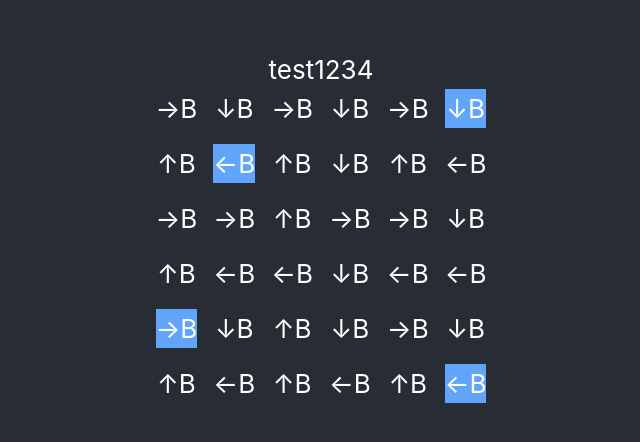
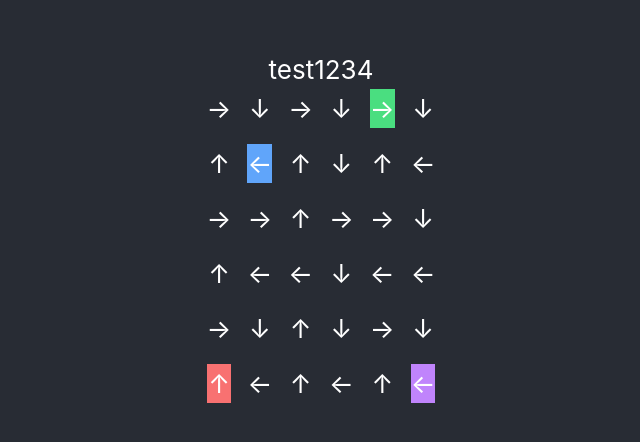
Before and after one commit to mreishus/electro, a React (Create React App) app: page / in a window 1280 px wide. Shown: the part 174-616 px from the top of the page, without its empty margins (319-959 px from the left). Built offline with nearby package versions, Linux system fonts and the light colour scheme.

Commit message:
More improvements

```diff
--- a/src/components/cell.js
+++ b/src/components/cell.js
@@ -15,14 +15,19 @@ class Cell extends React.Component {
     }
   }
   render() {
-    const { playNote, direction, freq, active } = this.props;
+    const { playNote, direction, freq, active, onClick, whichAgentMatches } =
+      this.props;
     const divClass = classNames({
-      "bg-blue-400": active,
+      "bg-blue-400": active && whichAgentMatches === 0,
+      "bg-green-400": active && whichAgentMatches === 1,
+      "bg-red-400": active && whichAgentMatches === 2,
+      "bg-purple-400": active && whichAgentMatches === 3,
+      "cursor-pointer": true,
     });
     return (
-      <div className={divClass}>
+      <div className={divClass} onClick={onClick}>
         {dirDisplay[direction]}
-        <button onClick={() => playNote(freq)}>B</button>
+        {/* <button onClick={() => playNote(freq)}>B</button> */}
       </div>
     );
   }
--- a/src/components/grid.js
+++ b/src/components/grid.js
@@ -1,9 +1,14 @@
 import React from "react";
-// import wavetable from "../wavetable/piano";
+import wavetable from "../wavetable/piano";
 import Cell from "./cell.js";
 import getFrequency from "../util/getFrequency";
 
 const aMinorPentatonic = [
+  "C3",
+  "D3",
+  "E3",
+  "G3",
+  "A3",
   "C4",
   "D4",
   "E4",
@@ -16,11 +21,31 @@ const aMinorPentatonic = [
   "A5",
   "C6",
 ];
+const aMinorOrCMajor = [
+  "C3",
+  "D3",
+  "E3",
+  "F3",
+  "G3",
+  "A3",
+  "B3",
+  "C4",
+  "D4",
+  "E4",
+  "F4",
+  "G4",
+  "A4",
+  "B4",
+  "C5",
+];
 const randomNote = () =>
   aMinorPentatonic[Math.floor(Math.random() * aMinorPentatonic.length)];
 
 const getNote = (x, y) => {
   let possibleNotes = aMinorPentatonic;
+  // possibleNotes = aMinorOrCMajor.reverse();
+  // // possibleNotes = aMinorPentatonic;
+  // possibleNotes = ["F#4", "A#4", "B4", "F#4"];
   let i = (x + y) % possibleNotes.length;
   return possibleNotes[i];
 };
@@ -44,7 +69,7 @@ class Grid extends React.Component {
     };
   }
 
-  componentWillMount() {
+  componentDidMount() {
     this.scheduleTick();
   }
 
@@ -92,44 +117,80 @@ class Grid extends React.Component {
 
   playNote = (freq) => {
     const { audioCtx } = this;
-    let osc = audioCtx.createOscillator();
-
-    let time = audioCtx.currentTime;
-
-    // console.log(wavetable);
-    // const wave = audioCtx.createPeriodicWave(wavetable.real, wavetable.imag);
-    // osc.setPeriodicWave(wave);
-
-    osc.type = "sawtooth";
-    osc.frequency.value = freq;
 
     // Add low pass filter
     const filter = audioCtx.createBiquadFilter();
     filter.type = "lowpass";
-    filter.frequency.value = 2500;
-    //filter.Q.value = 10;
+    filter.frequency.value = 8000;
+    filter.Q.value = 0;
 
     // Simple attack/release envelope
     // From https://developer.mozilla.org/en-US/docs/Web/API/Web_Audio_API/Advanced_techniques
-    let noteLength = 0.4;
-    let attackTime = 0.0001;
-    let releaseTime = 0.15;
+    let attackTime = 0.01;
+    let holdTime = 0.05;
+    let releaseTime = 0.5;
+    let time = audioCtx.currentTime;
 
     let sweepEnv = audioCtx.createGain();
     sweepEnv.gain.cancelScheduledValues(time);
-    sweepEnv.gain.setValueAtTime(0, time);
-    // set our attack
-    sweepEnv.gain.linearRampToValueAtTime(1, time + attackTime);
-    // set our release
-    sweepEnv.gain.linearRampToValueAtTime(0, time + noteLength - releaseTime);
+    sweepEnv.gain.setValueAtTime(0.01, time);
+    // Attack
+    sweepEnv.gain.exponentialRampToValueAtTime(0.9, time + attackTime);
+    // Sustain
+    sweepEnv.gain.exponentialRampToValueAtTime(
+      0.9,
+      time + attackTime + holdTime
+    );
+    // Release
+    sweepEnv.gain.exponentialRampToValueAtTime(
+      0.01,
+      time + attackTime + holdTime + releaseTime
+    );
+
+    const delay = audioCtx.createDelay();
+    delay.delayTime.value = 0.2;
+
+    const feedback = audioCtx.createGain();
+    feedback.gain.value = 0.3;
+
+    delay.connect(feedback);
+    feedback.connect(delay);
+    delay.connect(audioCtx.destination);
+
+    let osc = audioCtx.createOscillator();
+    osc.type = "sawtooth";
+    osc.frequency.value = freq;
+
+    let osc2 = audioCtx.createOscillator();
+    osc2.type = "sine";
+    osc2.frequency.value = freq;
 
     // Direct connection
     // osc.connect(audioCtx.destination);
     // Connect: OSC -> ENV -> FILTER -> OUTPUT
     osc.connect(sweepEnv).connect(filter).connect(audioCtx.destination);
+    osc.start();
+    osc.stop(time + attackTime + holdTime + releaseTime);
 
-    osc.start();
-    osc.stop(audioCtx.currentTime + noteLength);
+    osc2.connect(sweepEnv).connect(filter).connect(audioCtx.destination);
+    osc2.start();
+    osc2.stop(time + attackTime + holdTime + releaseTime);
+  };
+
+  changeDirection = (y, x) => {
+    let { grid } = this.state;
+    grid[y][x].direction = this.rotate(grid[y][x].direction);
+    this.setState({ grid });
+  };
+
+  rotate = (direction) => {
+    let map = {
+      right: "down",
+      down: "left",
+      left: "up",
+      up: "right",
+    };
+    return map[direction] || "up";
   };
 
   makeGrid = () => {
@@ -146,8 +207,8 @@ class Grid extends React.Component {
     for (let y = 0; y < height; y += 1) {
       const row = [];
       for (let x = 0; x < width; x += 1) {
-        // let note = randomNote();
-        let note = getNote(x, y);
+        let note = randomNote();
+        // let note = getNote(x, y);
         let item = {
           freq: getFrequency(note),
           direction: directions[y][x],
@@ -167,21 +228,27 @@ class Grid extends React.Component {
           {grid.map((row, y) =>
             row.map((cell, x) => {
               let matchingAgents = agents.filter(
-                (agent) => y === agent.loc[0] && x === agent.loc[1]
+                (agent) => x === agent.loc[0] && y === agent.loc[1]
+              );
+              let whichAgentMatches = agents.findIndex(
+                (agent) => x === agent.loc[0] && y === agent.loc[1]
               );
               return (
                 <div key={x + "--" + y}>
                   <Cell
+                    onClick={() => this.changeDirection(y, x)}
                     freq={grid[y][x].freq}
                     direction={grid[y][x].direction}
                     playNote={this.playNote}
                     active={matchingAgents.length > 0}
+                    whichAgentMatches={whichAgentMatches}
                   />
                 </div>
               );
             })
           )}
         </div>
+        {/* <div>{JSON.stringify(agents)}</div> */}
       </div>
     );
   }
```
